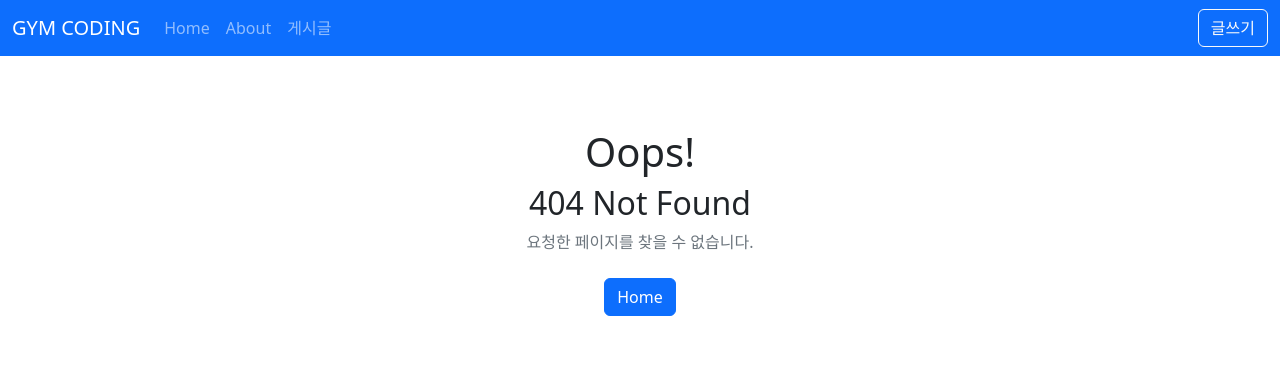
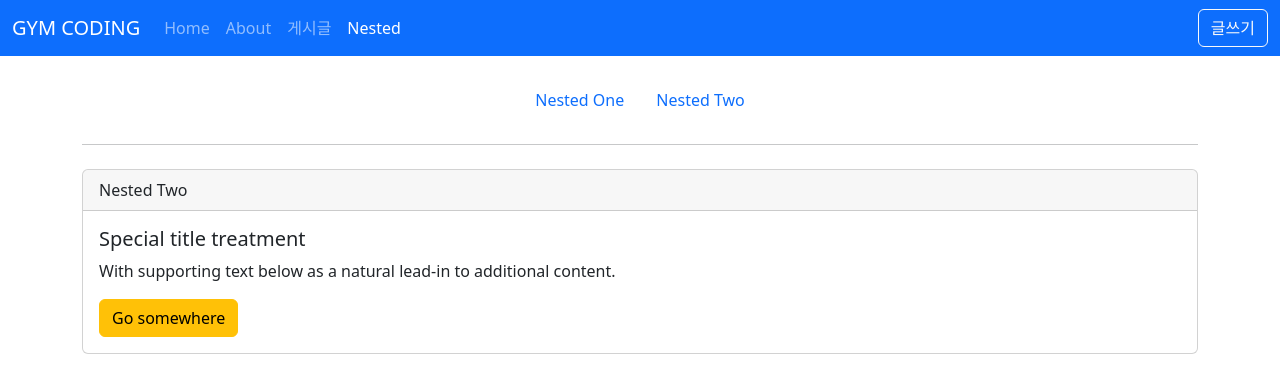
Before and after one commit to kjhqwaszx/vue3-posts, a Vue app: page /nested/two in a window 1280 px wide. Before the commit this address had no page. Shown: the top 392 px of the page. Built offline with nearby package versions, Linux system fonts and the light colour scheme.

Commit message:
Nested Router 적용

```diff
--- a/src/layouts/TheHeader.vue
+++ b/src/layouts/TheHeader.vue
@@ -3,33 +3,23 @@
 		<nav class="navbar navbar-expand-sm navbar-dark bg-primary">
 			<div class="container-fluid">
 				<a class="navbar-brand" href="#">GYM CODING</a>
-				<button
-					class="navbar-toggler"
-					type="button"
-					data-bs-toggle="collapse"
-					data-bs-target="#navbarSupportedContent"
-					aria-controls="navbarSupportedContent"
-					aria-expanded="false"
-					aria-label="Toggle navigation"
-				>
+				<button class="navbar-toggler" type="button" data-bs-toggle="collapse" data-bs-target="#navbarSupportedContent"
+					aria-controls="navbarSupportedContent" aria-expanded="false" aria-label="Toggle navigation">
 					<span class="navbar-toggler-icon"></span>
 				</button>
 				<div class="collapse navbar-collapse" id="navbarSupportedContent">
 					<ul class="navbar-nav me-auto">
 						<li class="nav-item">
-							<router-link to="/" class="nav-link" active-class="active"
-								>Home</router-link
-							>
+							<router-link to="/" class="nav-link" active-class="active">Home</router-link>
 						</li>
 						<li class="nav-item">
-							<router-link to="/about" class="nav-link" active-class="active"
-								>About</router-link
-							>
+							<router-link to="/about" class="nav-link" active-class="active">About</router-link>
 						</li>
 						<li class="nav-item">
-							<router-link to="/posts" class="nav-link" active-class="active"
-								>게시글</router-link
-							>
+							<router-link to="/posts" class="nav-link" active-class="active">게시글</router-link>
+						</li>
+						<li class="nav-item">
+							<router-link to="/nested" class="nav-link" active-class="active">Nested</router-link>
 						</li>
 					</ul>
 					<div class="d-flex" role="search">
--- a/src/router/index.js
+++ b/src/router/index.js
@@ -6,6 +6,10 @@ import PostDetailView from '@/views/posts/PostDetailView.vue';
 import PostListView from '@/views/posts/PostListView.vue';
 import PostEditView from '@/views/posts/PostEditView.vue';
 import NotFoundView from '@/views/NotFoundView.vue';
+import NestedView from '@/views/nested/NestedView.vue';
+import NestedOneView from '@/views/nested/NestedOneView.vue';
+import NestedTwoView from '@/views/nested/NestedTwoView.vue';
+import NestedHomeView from '@/views/nested/NestedHomeView.vue';
 
 const routes = [
 	{
@@ -42,7 +46,32 @@ const routes = [
 		path: '/:pathMatch(.*)*',
 		name: 'NotFound',
 		component: NotFoundView,
+
 	},
+	{
+		path: '/nested',
+		name: 'nested',
+		component: NestedView,
+		children:[
+			{
+				// '/nested'로 들어갔을 때 <router-view/>영역에 랜더링되는 페이지
+				path: '',
+				name: 'nestedHome',
+				component: NestedHomeView,
+			},
+			{
+				path: 'one',
+				name: 'nestedOne',
+				component: NestedOneView,
+			},
+			{
+				path: 'two',
+				name: 'nestedTwo',
+				component: NestedTwoView,
+			},
+		]
+	},
+
 ];
 
 const router = createRouter({
--- /dev/null
+++ b/src/views/nested/NestedHomeView.vue
@@ -0,0 +1,19 @@
+<template>
+  <div>
+    <div class="card">
+      <div class="card-header">
+        Nested Home
+      </div>
+      <div class="card-body">
+        <h1>Nested routes home...</h1>
+      </div>
+    </div>
+  </div>
+</template>
+
+<script setup>
+
+</script>
+
+<style lang="scss" scoped>
+</style>
--- /dev/null
+++ b/src/views/nested/NestedOneView.vue
@@ -0,0 +1,21 @@
+<template>
+  <div>
+    <div class="card">
+      <div class="card-header">
+        Nested One
+      </div>
+      <div class="card-body">
+        <h5 class="card-title">Special title treatment</h5>
+        <p class="card-text">With supporting text below as a natural lead-in to additional content.</p>
+        <a href="#" class="btn btn-danger">Go somewhere</a>
+      </div>
+    </div>
+  </div>
+</template>
+
+<script setup>
+
+</script>
+
+<style lang="scss" scoped>
+</style>
--- /dev/null
+++ b/src/views/nested/NestedTwoView.vue
@@ -0,0 +1,22 @@
+<template>
+  <div>
+    <div class="card">
+      <div class="card-header">
+        Nested Two
+      </div>
+      <div class="card-body">
+        <h5 class="card-title">Special title treatment</h5>
+        <p class="card-text">With supporting text below as a natural lead-in to additional content.</p>
+        <a href="#" class="btn btn-warning">Go somewhere</a>
+      </div>
+    </div>
+  </div>
+</template>
+
+<script setup>
+
+</script>
+
+<style lang="scss" scoped>
+
+</style>
--- /dev/null
+++ b/src/views/nested/NestedView.vue
@@ -0,0 +1,24 @@
+<template>
+  <div>
+    <ul class="nav justify-content-center">
+      <li class="nav-item">
+        <router-link :to="{ name: 'nestedOne', replace:true}" class="nav-link" active-class="active">Nested One
+        </router-link>
+      </li>
+      <li class="nav-item">
+        <router-link :to="{name: 'nestedTwo', replace:true}" class="nav-link" active-class="active">Nested Two
+        </router-link>
+      </li>
+    </ul>
+    <hr class="my-4">
+    <router-view></router-view>
+  </div>
+</template>
+
+<script setup>
+
+</script>
+
+<style lang="scss" scoped>
+
+</style>
```
Also changed, not shown: Vue3Note.vue (+21 -2 lines).
